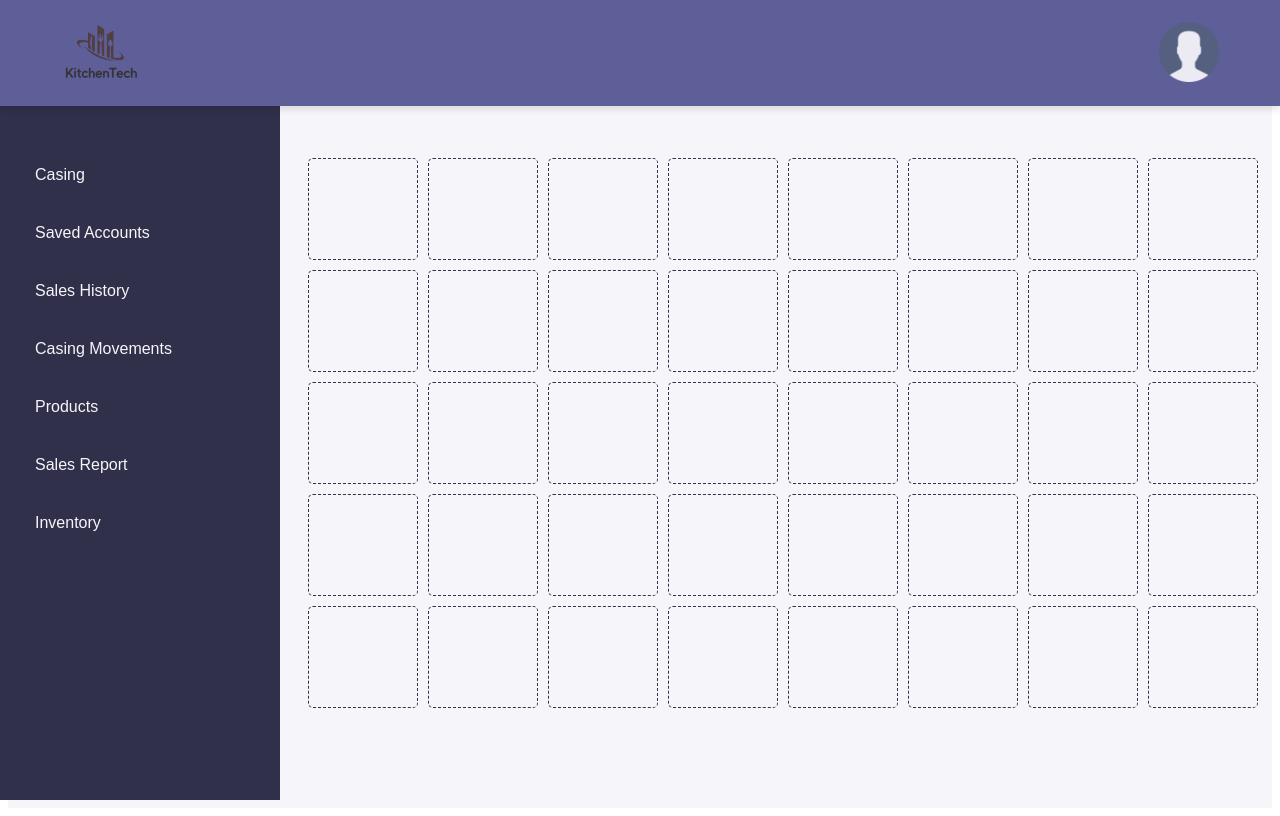
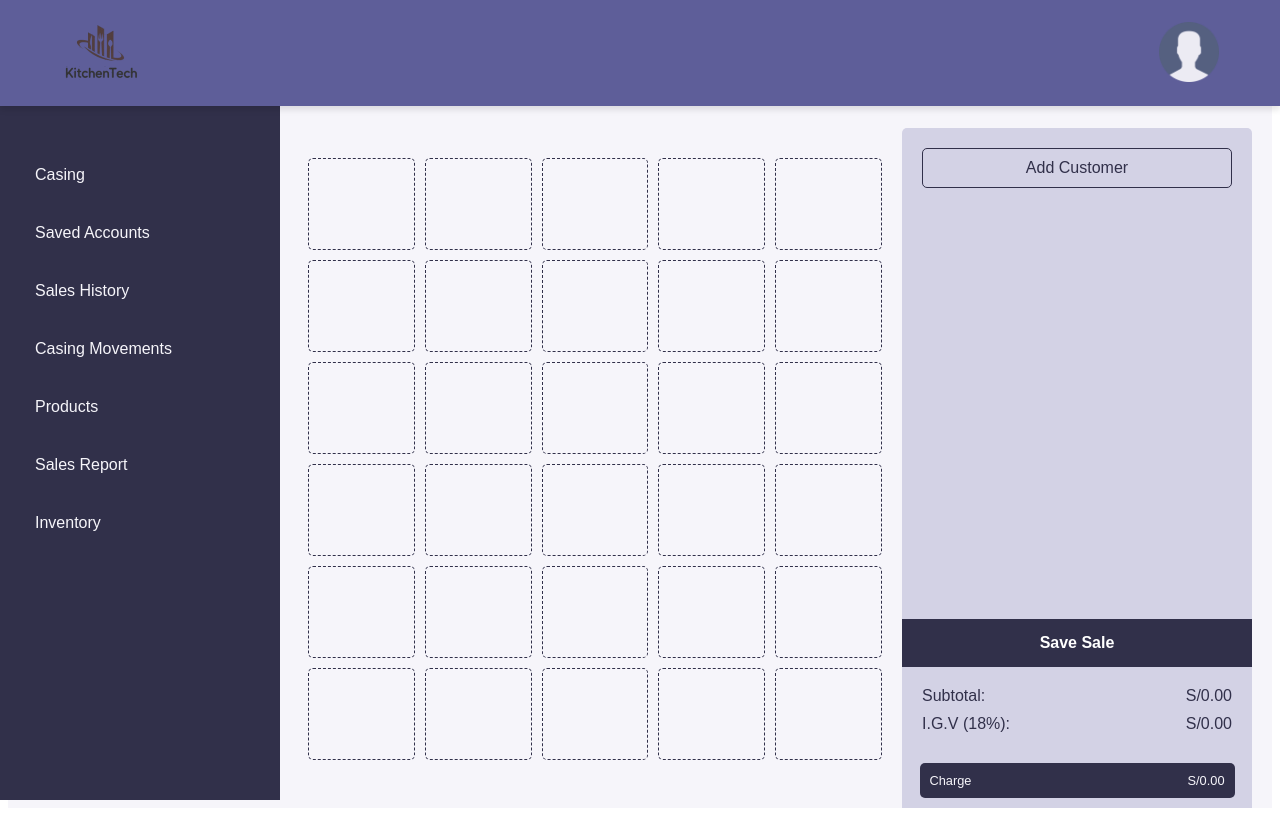
Before and after one commit to Techstudents-SW74/kitchen-tech, a Vue app: page /1/1/casing in a window 1280 px wide. Built offline with nearby package versions, Linux system fonts and the light colour scheme.

Commit message:
US020-T1

```diff
--- a/src/admins/views/cassing-views/casing-page.vue
+++ b/src/admins/views/cassing-views/casing-page.vue
@@ -160,6 +160,7 @@ favorite-product-header-component {
   justify-content: space-between; /* Alinea la barra de búsqueda y el botón de edición */
   margin-bottom: 20px; /* Separación entre el header y la cuadrícula de productos */
 }
+
 .left-section {
   flex: 3; /* Hacer que la cuadrícula ocupe más espacio */
 
@@ -169,12 +170,7 @@ favorite-product-header-component {
   display: flex;
   flex-direction: column;
   justify-content: space-between; /* Para evitar la compresión vertical */
+  min-width: 350px;
+  min-height: 690px;
 }
-
-product-grid-component {
-  display: grid;
-  grid-template-columns: repeat(auto-fill, minmax(150px, 1fr)); /* Mejorar la cuadrícula */
-  gap: 10px;
-}
-
 </style>
--- a/src/admins/views/cassing-views/components/cart-summary-component.vue
+++ b/src/admins/views/cassing-views/components/cart-summary-component.vue
@@ -79,11 +79,12 @@ export default {
     updateItemTotal(index) {
       const item = this.localCart[index];
 
+      // Asignar un valor predeterminado si el input está vacío o nulo
       if (item.quantity === null || item.quantity === "") {
-        item.quantity = 1; // Valor por defecto
+        item.quantity = 1; // Valor por defecto para cantidad
       }
       if (item.price === null || item.price === "") {
-        item.price = 0; // Valor por defecto
+        item.price = this.products.find(p => p.id === item.id)?.price || 0; // Precio original del producto como valor predeterminado
       }
 
       const total = item.price * item.quantity;
--- a/src/admins/views/cassing-views/components/product-grid-component.vue
+++ b/src/admins/views/cassing-views/components/product-grid-component.vue
@@ -1,7 +1,7 @@
 <template>
   <div class="products-grid">
     <div
-        v-for="(slot, index) in 40"
+        v-for="(slot, index) in 30"
         :key="index"
         class="product-slot"
         @click="isEditMode ? selectFavoriteSlot(index) : null"
@@ -50,17 +50,18 @@ export default {
 <style scoped>
 .products-grid {
   display: grid;
-  grid-template-columns: repeat(auto-fill, minmax(110px, 1fr));
+  grid-template-columns: repeat(5, minmax(80px, 110px));
   gap: 10px;
   max-width: 1000px;
   width: 100%;
   margin: 30px auto;
   align-items: center;
+  justify-content: center;
 }
 .product-slot {
   border: 1px dashed #31304A;
   border-radius: 5px;
-  height: 100px;
+  height: 90px;
   max-width: 120px;
   display: flex;
   align-items: center;
```
